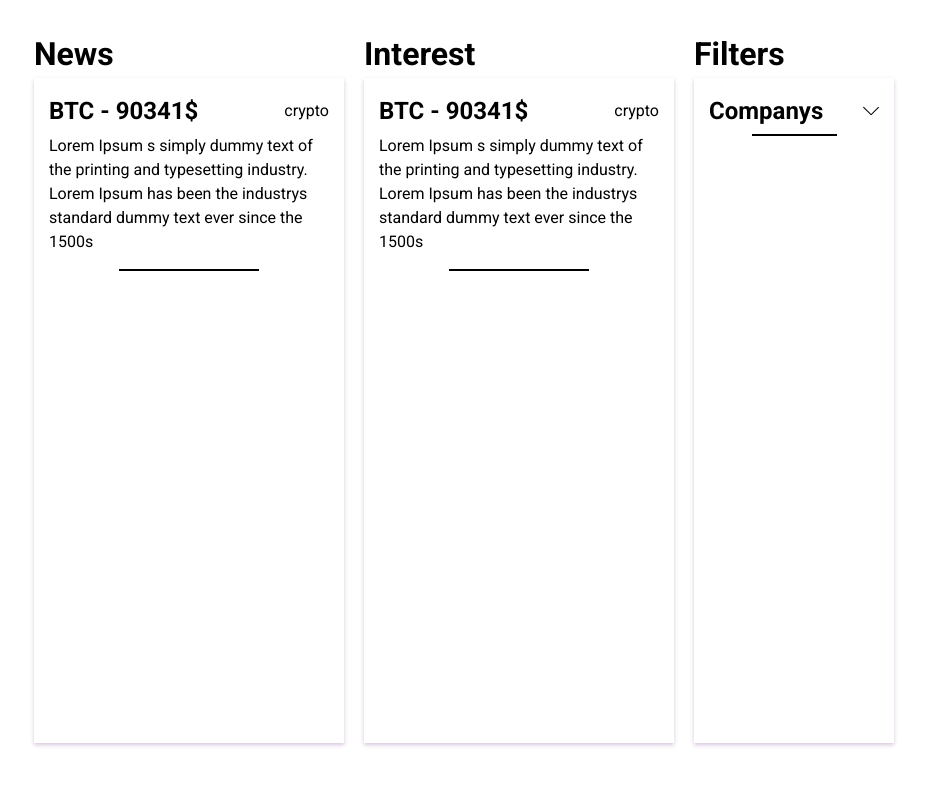
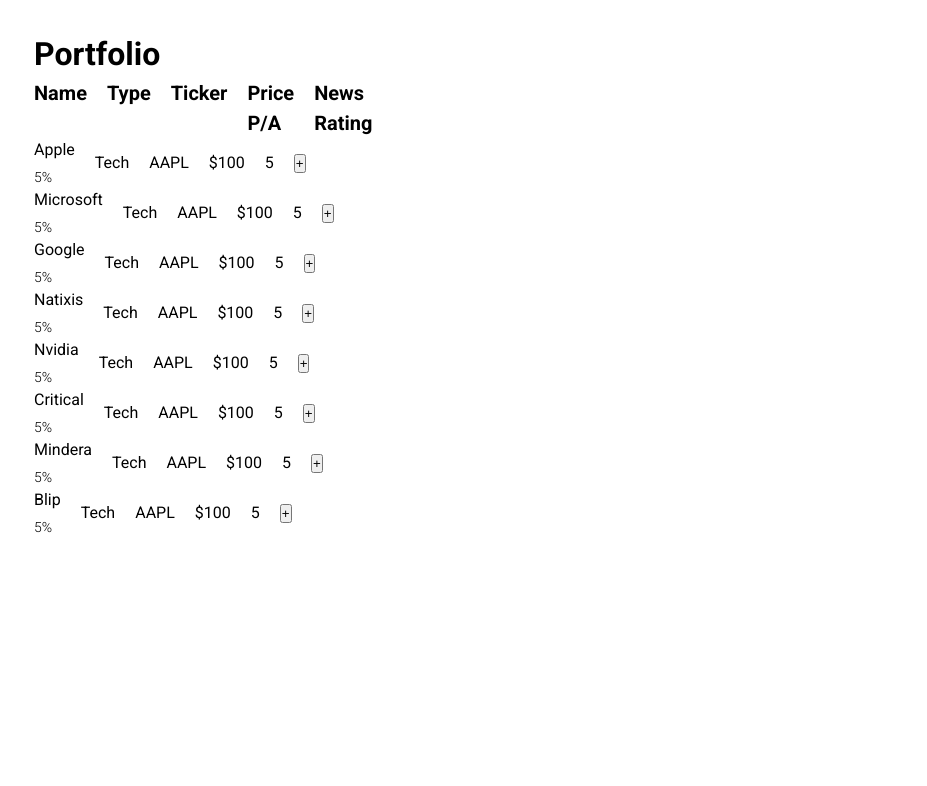
Before and after one commit to DiogoReiss/natixisHackathon, a React (Vite) app in the folder frontend/: page /Profile in a window 1280 px wide. Shown: the top 786 px of the page, without its empty margins (176-1103 px from the left). Built offline with nearby package versions, Linux system fonts and the light colour scheme.

Commit message:
start portfolio

```diff
--- a/frontend/src/App.tsx
+++ b/frontend/src/App.tsx
@@ -5,6 +5,7 @@
 import "./styles/style.css";
 
 import Home from "./components/HomePage/home";
+import Profile from "./components/Profile/profile";
 import { Helmet, HelmetProvider } from 'react-helmet-async'
 
 
@@ -18,7 +19,8 @@
               <link href="https://fonts.googleapis.com/css2?family=Roboto:ital,wght@0,100;0,300;0,400;0,500;0,700;0,900;1,100;1,300;1,400;1,500;1,700;1,900&family=Ubuntu:ital,wght@0,300;0,400;0,500;0,700;1,300;1,400;1,500;1,700&display=swap" rel="stylesheet"></link>
           </Helmet>
           <div>
-              <Home />
+              {/* <Home /> */}
+                <Profile />
           </div>
       </HelmetProvider>
   );
--- /dev/null
+++ b/frontend/src/components/Profile/profRows.tsx
@@ -0,0 +1,38 @@
+interface Props {
+    name: string;
+    percentage: string;
+    buyPrice: string;
+    quantity: string;
+    priceDiff: string;
+    rating: string;
+}
+
+const ProfRows = (props: Props) => {
+  return (
+    <>
+          <div className="containerNoSpace">
+            <div className="col2 w-100 h-100 portRowsAlignCenter">
+                <p>{props.name}</p>
+                <p className="light">{props.percentage}%</p>
+            </div>
+            <div className="col2 w-100 h-100 portRowsAlignCenter">
+                <p>{props.buyPrice}</p>
+            </div>
+            <div className="col2 w-100 h-100 portRowsAlignCenter">
+                <p>{props.quantity}</p>
+            </div>
+            <div className="col2 w-100 h-100 portRowsAlignCenter">
+                <p>{props.priceDiff}</p>
+            </div>
+            <div className="col3 w-100 h-100 portRowsAlignCenter">
+                <p>{props.rating}</p>
+            </div>
+            <div className="col1 w-100 h-100 portRowsAlignCenter">
+                <button className="btn">+</button>
+            </div>
+          </div>
+    </>
+  );
+};
+
+export default ProfRows;
--- /dev/null
+++ b/frontend/src/components/Profile/profile.tsx
@@ -0,0 +1,104 @@
+import ProfRows from "./profRows";
+
+const Home = () => {
+
+    const rows = [
+        {
+            name: "Apple",
+            percentage: "5",
+            buyPrice: "Tech",
+            quantity: "AAPL",
+            priceDiff: "$100",
+            rating: "5"
+        },
+        {
+            name: "Microsoft",
+            percentage: "5",
+            buyPrice: "Tech",
+            quantity: "AAPL",
+            priceDiff: "$100",
+            rating: "5"
+        },
+        {
+            name: "Google",
+            percentage: "5",
+            buyPrice: "Tech",
+            quantity: "AAPL",
+            priceDiff: "$100",
+            rating: "5"
+        },
+        {
+            name: "Natixis",
+            percentage: "5",
+            buyPrice: "Tech",
+            quantity: "AAPL",
+            priceDiff: "$100",
+            rating: "5"
+        },
+        {
+            name: "Nvidia",
+            percentage: "5",
+            buyPrice: "Tech",
+            quantity: "AAPL",
+            priceDiff: "$100",
+            rating: "5"
+        },
+        {
+            name: "Critical",
+            percentage: "5",
+            buyPrice: "Tech",
+            quantity: "AAPL",
+            priceDiff: "$100",
+            rating: "5"
+        },
+        {
+            name: "Mindera",
+            percentage: "5",
+            buyPrice: "Tech",
+            quantity: "AAPL",
+            priceDiff: "$100",
+            rating: "5"
+        },
+        {
+            name: "Blip",
+            percentage: "5",
+            buyPrice: "Tech",
+            quantity: "AAPL",
+            priceDiff: "$100",
+            rating: "5"
+        },
+    ]
+
+  return (
+    <>
+      <div className='container'>
+        <div className=" col6 colL2 colM2 colS3">
+          <h4>Portfolio</h4>
+          <div className="containerNoSpace">
+            <div className="col2 w-100">
+                <h6>Name</h6>
+            </div>
+            <div className="col2 w-100">
+                <h6>Type</h6>
+            </div>
+            <div className="col2 w-100">
+                <h6>Ticker</h6>
+            </div>
+            <div className="col2 w-100">
+                <h6>Price P/A</h6>
+            </div>
+            <div className="col4 w-100">
+                <h6>News Rating</h6>
+            </div>
+          </div>
+
+          {rows.map((element, index) => (
+            <ProfRows key={index} name={element.name} percentage={element.percentage} buyPrice={element.buyPrice} quantity={element.quantity} priceDiff={element.priceDiff} rating={element.rating} />
+          ))}
+        </div>
+      </div>
+    </>
+  );
+};
+
+export default Home;
--- a/frontend/src/styles/style.css
+++ b/frontend/src/styles/style.css
@@ -61,6 +61,13 @@
     accent-color: var(--colorPrimary);
 }
 
+.portRowsAlignCenter{
+    display: flex;
+    flex-direction: column;
+    justify-content: center;
+    gap: var(--spaceSmall);
+}
+
 @media only screen and (min-width: 768px) {}
 
 @media only screen and (min-width: 1024px) {
```
